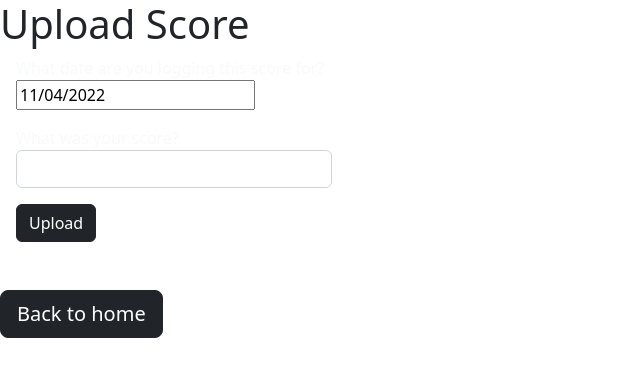
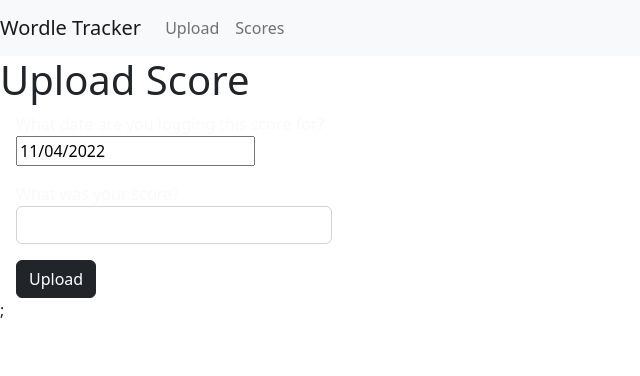
Before and after one commit to jacobkepford/WordleTracker, a Next.js app: page /upload in a window 1280 px wide. Shown: the top 376 px of the page, without its empty margins (0-640 px from the left). Built offline with nearby package versions, Linux system fonts and the light colour scheme.

Commit message:
Added nav bar to project

```diff
--- /dev/null
+++ b/components/navbar.tsx
@@ -0,0 +1,25 @@
+import Link from "next/link";
+
+export const NavBar = () => {
+  return (
+    <nav className="navbar navbar-expand-lg navbar-light bg-light d-flex justify-content-between">
+      <Link href="/" passHref>
+        <a className="navbar-brand">Wordle Tracker</a>
+      </Link>
+      <div className="collapse navbar-collapse" id="navbarSupportedContent">
+        <ul className="navbar-nav mr-auto">
+          <li className="nav-item">
+            <Link href="/upload" passHref>
+              <a className="nav-link">Upload</a>
+            </Link>
+          </li>
+          <li className="nav-item">
+            <Link href="/userscore/1" passHref>
+              <a className="nav-link">Scores</a>
+            </Link>
+          </li>
+        </ul>
+      </div>
+    </nav>
+  );
+};
--- a/pages/_app.tsx
+++ b/pages/_app.tsx
@@ -1,9 +1,16 @@
 import "../styles/globals.css";
 import type { AppProps } from "next/app";
 import "bootstrap/dist/css/bootstrap.css";
+import { NavBar } from "../components/navbar";
+import React from "react";
 
 function MyApp({ Component, pageProps }: AppProps) {
-  return <Component {...pageProps} />;
+  return (
+    <React.Fragment>
+      <NavBar></NavBar>
+      <Component {...pageProps} />;
+    </React.Fragment>
+  );
 }
 
 export default MyApp;
--- a/pages/upload.tsx
+++ b/pages/upload.tsx
@@ -123,9 +123,6 @@
           Upload
         </button>
       </form>
-      <h2 className="mt-5">
-        <HomeButton />
-      </h2>
     </>
   );
 };
--- a/pages/userscore/[id].tsx
+++ b/pages/userscore/[id].tsx
@@ -49,9 +49,6 @@
         <h1 className="col-8 text-end">
           {userScoreData.User.FirstName}, here are your scores:
         </h1>
-        <div className="col-4 text-end pe-3">
-          <HomeButton />
-        </div>
       </div>
 
       <div className="text-center">
```
